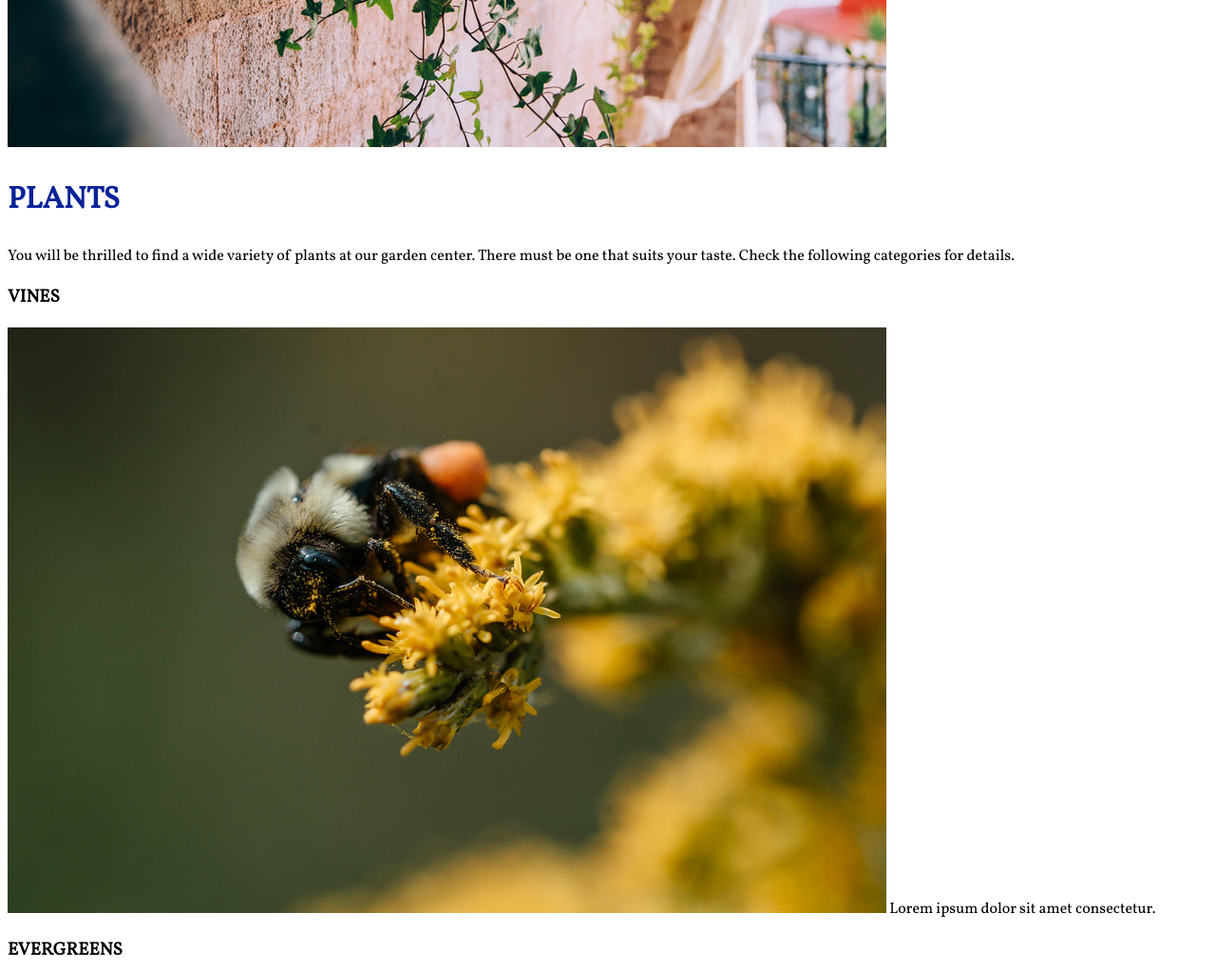
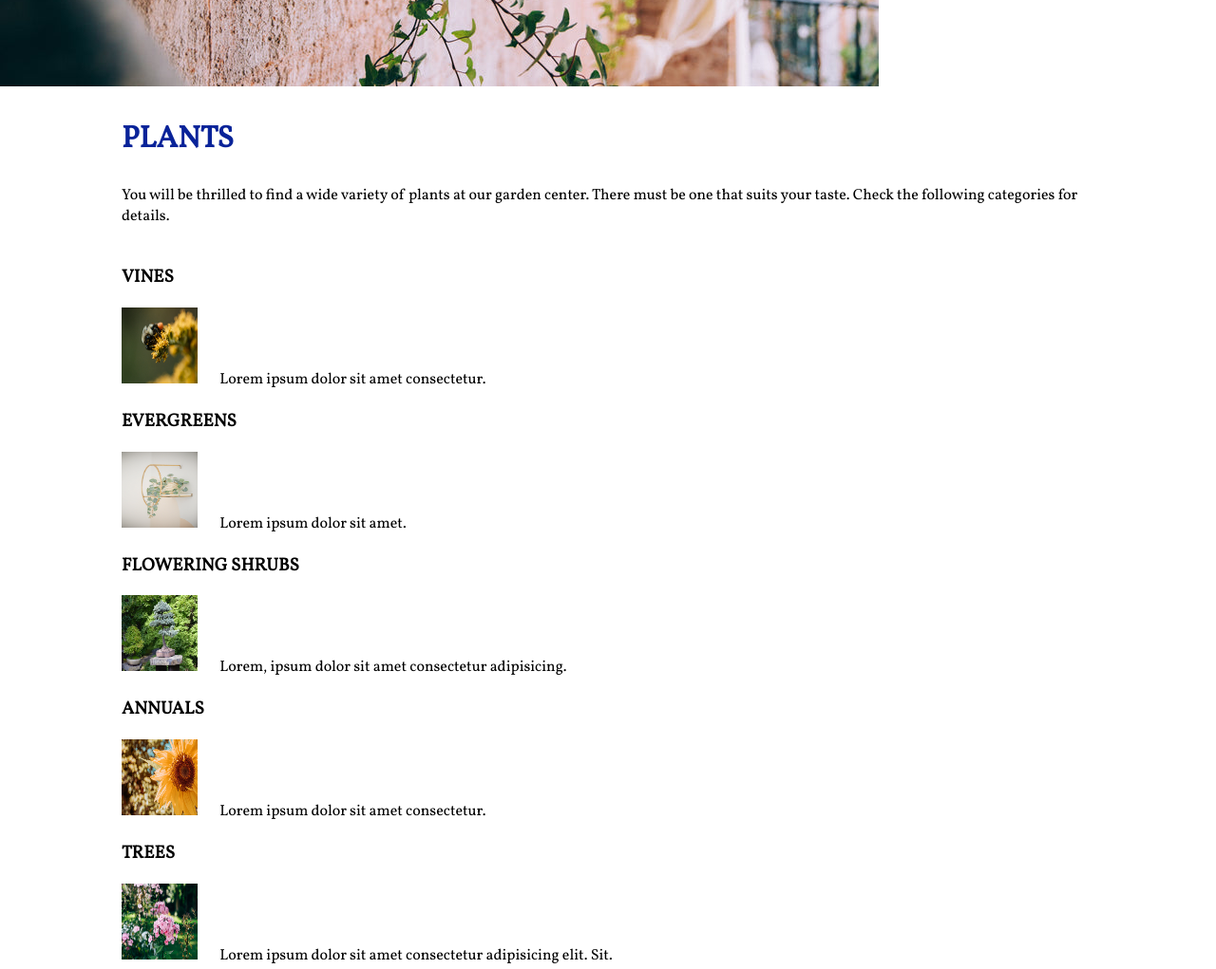
Before and after one commit to BIPINKUINKEL/makalu-garden, a plain HTML site: page plants.html in a window 1280 px wide. Shown: the part 740-1761 px from the top of the page at 95% size. Drawn offline with Linux system fonts and the light colour scheme.

Commit message:
Organized the content of main in a div with id and gave styles to it

```diff
--- a/plants.html
+++ b/plants.html
@@ -21,7 +21,7 @@
         src="./imgs/curly-tendrils-of-potted-plants-on-wooden-shelf.jpg"
         alt="plants in mud vase"
       />
-      <div>
+      <div id="wrapper">
         <h2>Plants</h2>
         <p>
           You will be thrilled to find a wide variety of plants at our garden
@@ -29,7 +29,7 @@
           categories for details.
         </p>
 
-        <div>
+        <div id="categories">
           <section>
             <h3>Vines</h3>
             <img
--- a/style.css
+++ b/style.css
@@ -54,3 +54,36 @@ h1, nav, #copyright {
 nav a {
     text-decoration: none;
 }
+
+body, h1 {
+    margin: 0;
+}
+
+#wrapper {
+    width: 80%;
+    margin: auto;
+}
+
+#categories {
+    margin-top: 40px;
+    margin-bottom: 40px;
+    margin-left: 0px;
+    margin-right: 0px;
+}
+
+#categories > section img {
+    width: 80px;
+    height: 80px;
+    margin-right: 20px;
+}
+
+#categories > section {
+    margin-bottom: 20px;
+}
+
+#heroimg {
+    width: 100%;
+    height: 300px;
+    object-fit: cover;
+    object-position: center;
+}
```
Also changed, not shown: index.html (+7 -4 lines).
